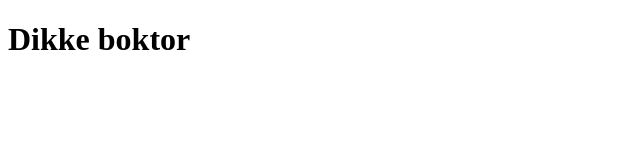
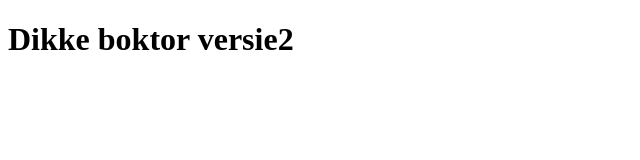
Before and after one commit to Tim567/DG2, a plain HTML site: page index.html in a window 1280 px wide. Shown: the whole page, without its empty margins (0-640 px from the left). Drawn offline with Linux system fonts and the light colour scheme.

Commit message:
Merge branch 'master' of https://github.com/Tim567/DG2

```diff
--- a/index.html
+++ b/index.html
@@ -5,6 +5,6 @@
     <title>MOI</title>
   </head>
   <body>
-    <h1>Dikke boktor</h1>
+    <h1>Dikke boktor versie2</h1>
   </body>
 </html>
```
